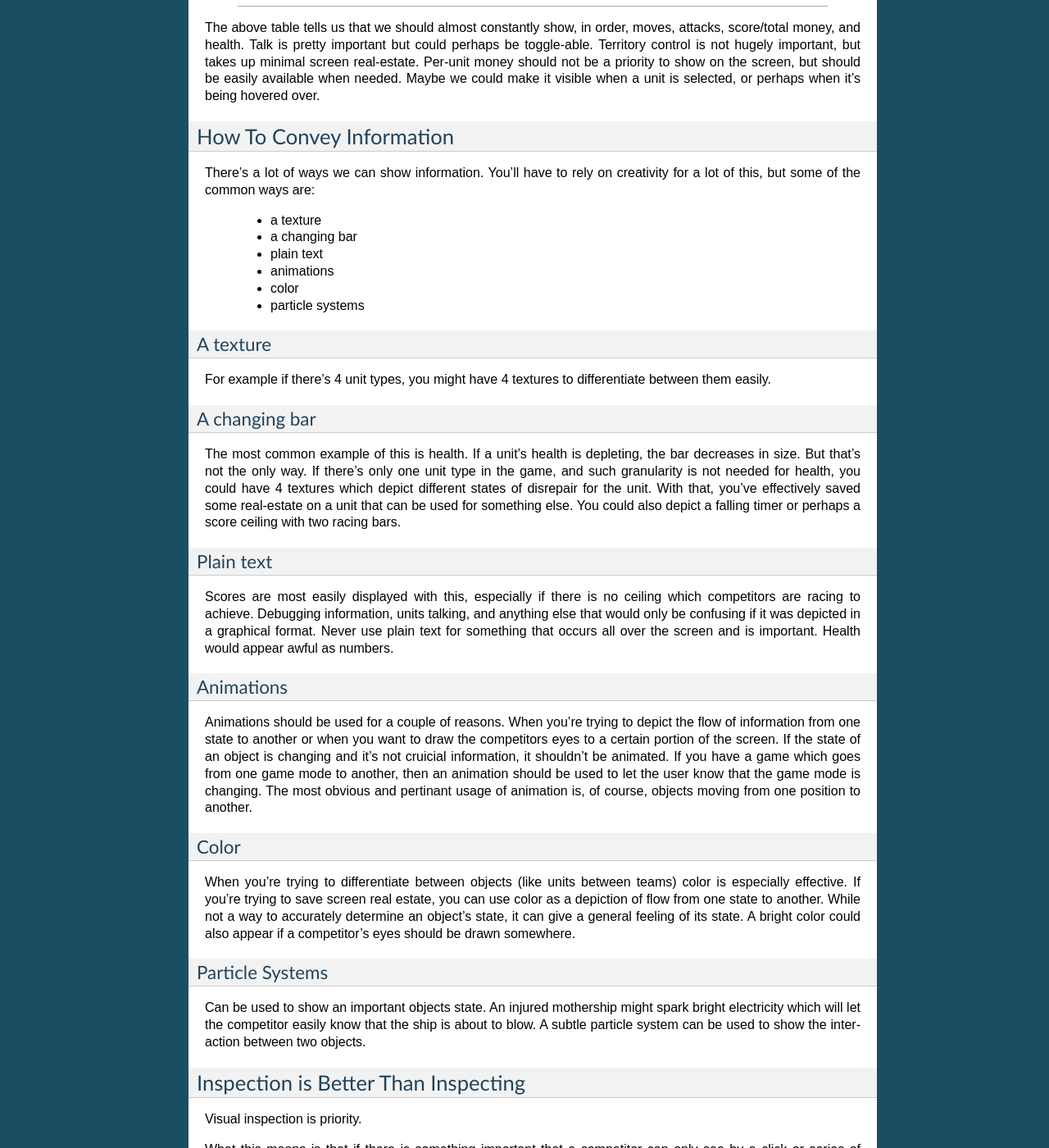
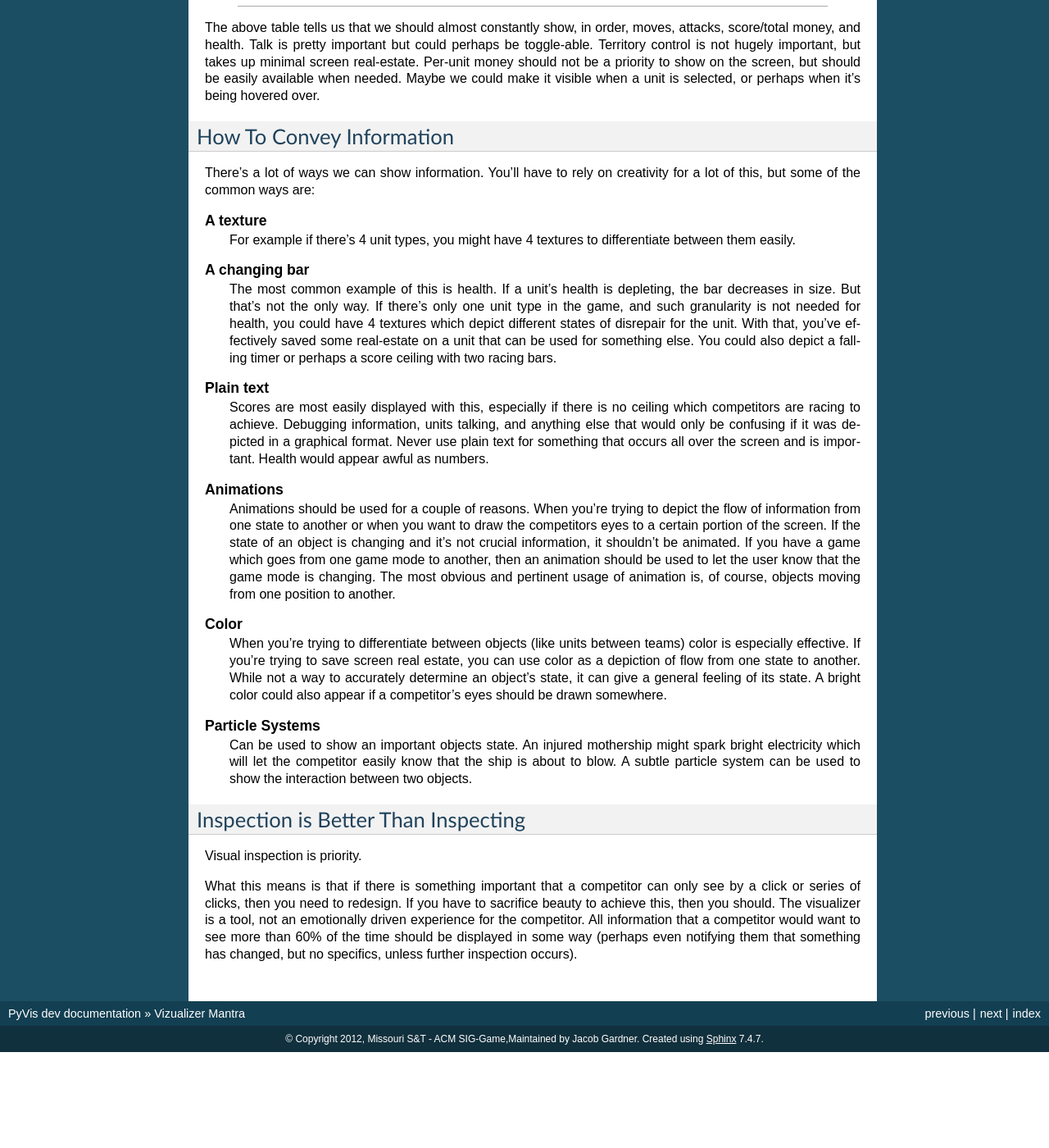
Before and after one commit to siggame/PyVis, a Sphinx documentation site: the page built from python/docs/plugins/visualizer-mantra.rst, in a window 1280 px wide and 1400 px high, scrolled down 1085 px. Shown: the whole window at 82% size. Built offline with Sphinx 7.4.7, drawn with Linux system fonts in a browser that asks for light colours; after the commit the page ends 2368 px from its top, so only the background shows below that; some of the changed text lies outside the part shown.

Commit message:
Conventions Cleaned.  Nomenclature added.
Some spelling issues/formatting were cleaned in the documentation.
A nomenclature section was added to the documents.

```diff
--- a/python/docs/index.rst
+++ b/python/docs/index.rst
@@ -33,6 +33,7 @@
 .. toctree::
     :titlesonly:
 
+    design/nomenclature.rst
     design/component_description.rst
     design/widgets.rst
 
--- a/python/docs/plugins/visualizer-mantra.rst
+++ b/python/docs/plugins/visualizer-mantra.rst
@@ -69,41 +69,25 @@
 
 There's a lot of ways we can show information.  You'll have to rely on creativity for a lot of this, but some of the common ways are:
 
- * a texture
+.. glossary::
 
- * a changing bar
+    A texture
+        For example if there's 4 unit types, you might have 4 textures to differentiate between them easily.
 
- * plain text
+    A changing bar
+        The most common example of this is health.  If a unit's health is depleting, the bar decreases in size.  But that's not the only way.  If there's only one unit type in the game, and such granularity is not needed for health, you could have 4 textures which depict different states of disrepair for the unit.  With that, you've effectively saved some real-estate on a unit that can be used for something else.  You could also depict a falling timer or perhaps a score ceiling with two racing bars.
 
- * animations
+    Plain text
+        Scores are most easily displayed with this, especially if there is no ceiling which competitors are racing to achieve.  Debugging information, units talking, and anything else that would only be confusing if it was depicted in a graphical format. Never use plain text for something that occurs all over the screen and is important.  Health would appear awful as numbers.
 
- * color
+    Animations
+        Animations should be used for a couple of reasons.  When you're trying to depict the flow of information from one state to another or when you want to draw the competitors eyes to a certain portion of the screen.  If the state of an object is changing and it's not crucial information, it shouldn't be animated.  If you have a game which goes from one game mode to another, then an animation should be used to let the user know that the game mode is changing.  The most obvious and pertinent usage of animation is, of course, objects moving from one position to another.
 
- * particle systems
+    Color
+        When you're trying to differentiate between objects (like units between teams) color is especially effective.  If you're trying to save screen real estate, you can use color as a depiction of flow from one state to another.  While not a way to accurately determine an object's state, it can give a general feeling of its state.  A bright color could also appear if a competitor's eyes should be drawn somewhere.
 
-A texture
-"""""""""
-For example if there's 4 unit types, you might have 4 textures to differentiate between them easily.
-
-A changing bar
-""""""""""""""
-The most common example of this is health.  If a unit's health is depleting, the bar decreases in size.  But that's not the only way.  If there's only one unit type in the game, and such granularity is not needed for health, you could have 4 textures which depict different states of disrepair for the unit.  With that, you've effectively saved some real-estate on a unit that can be used for something else.  You could also depict a falling timer or perhaps a score ceiling with two racing bars.
-
-Plain text
-""""""""""
-Scores are most easily displayed with this, especially if there is no ceiling which competitors are racing to achieve.  Debugging information, units talking, and anything else that would only be confusing if it was depicted in a graphical format. Never use plain text for something that occurs all over the screen and is important.  Health would appear awful as numbers.
-
-Animations
-""""""""""
-Animations should be used for a couple of reasons.  When you're trying to depict the flow of information from one state to another or when you want to draw the competitors eyes to a certain portion of the screen.  If the state of an object is changing and it's not cruicial information, it shouldn't be animated.  If you have a game which goes from one game mode to another, then an animation should be used to let the user know that the game mode is changing.  The most obvious and pertinant usage of animation is, of course, objects moving from one position to another.
-
-Color
-"""""
-When you're trying to differentiate between objects (like units between teams) color is especially effective.  If you're trying to save screen real estate, you can use color as a depiction of flow from one state to another.  While not a way to accurately determine an object's state, it can give a general feeling of its state.  A bright color could also appear if a competitor's eyes should be drawn somewhere.
-
-Particle Systems
-""""""""""""""""
-Can be used to show an important objects state.  An injured mothership might spark bright electricity which will let the competitor easily know that the ship is about to blow.  A subtle particle system can be used to show the interaction between two objects.
+    Particle Systems
+        Can be used to show an important objects state.  An injured mothership might spark bright electricity which will let the competitor easily know that the ship is about to blow.  A subtle particle system can be used to show the interaction between two objects.
 
 
 Inspection is Better Than Inspecting
```
Also changed, not shown: other parts of python/docs/plugins/visualizer-mantra.rst (+1 -1 lines), python/docs/design/nomenclature.rst (added, +21 -0 lines).
